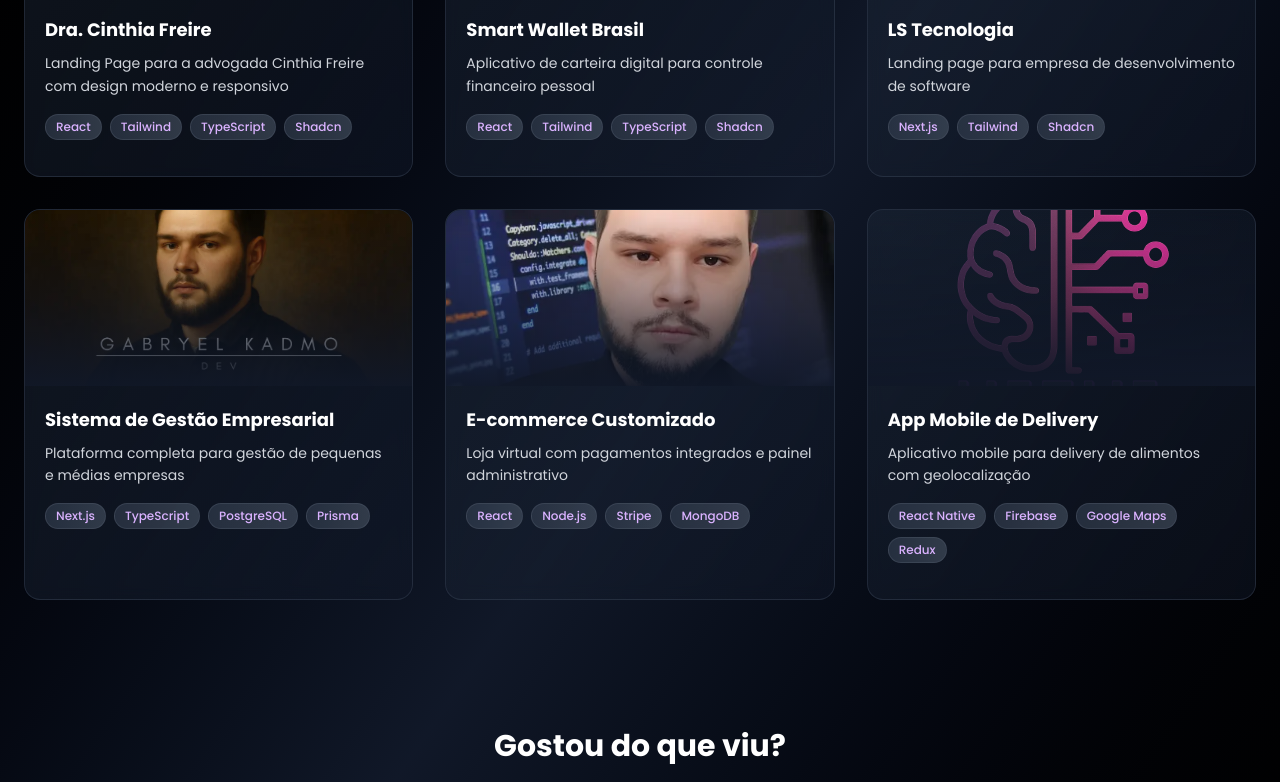
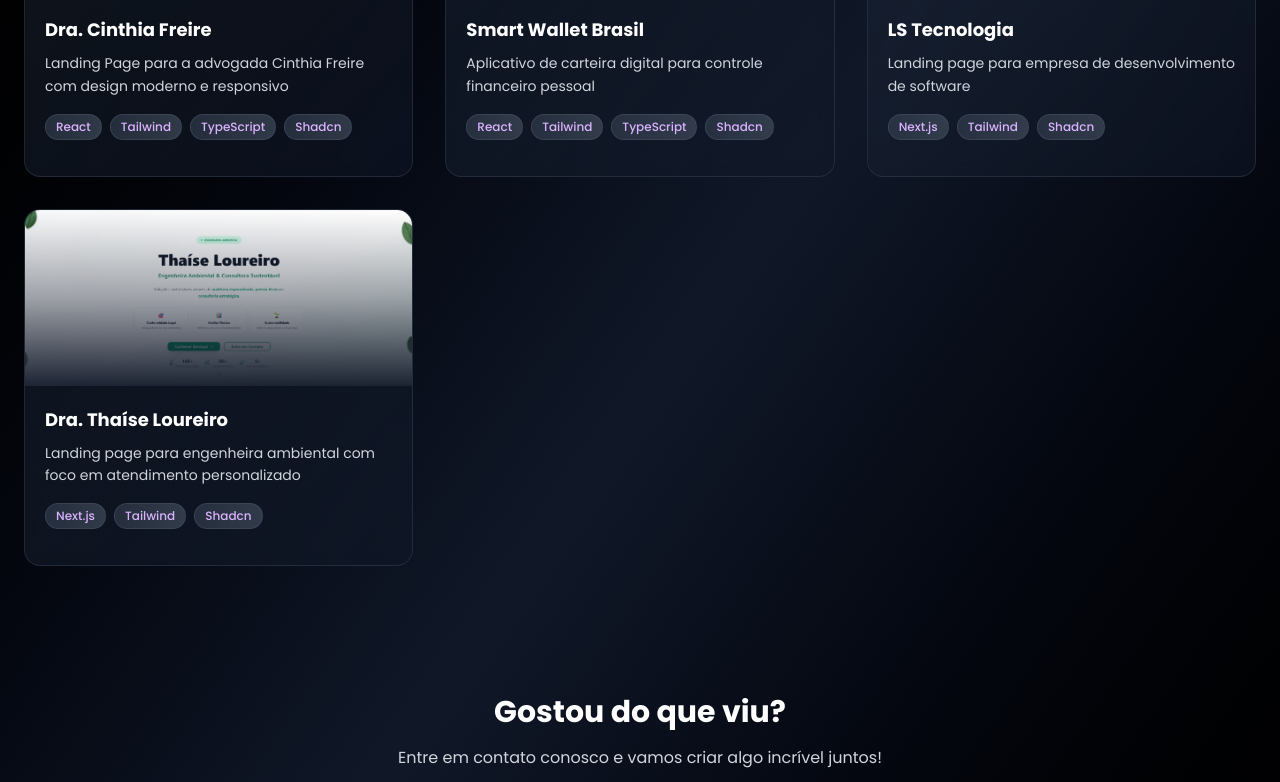
Before and after one commit to GabryelKadmo/kadmo-tech, a Next.js app: page /portfolio in a window 1280 px wide. Shown: the part 513-1295 px from the top of the page. Built offline with nearby package versions, Linux system fonts and the light colour scheme.

Commit message:
Refactor code structure for improved readability and maintainability

```diff
--- a/app/portfolio/page.tsx
+++ b/app/portfolio/page.tsx
@@ -30,28 +30,14 @@ export default function PortfolioPage() {
             image: "/LstecnologiaPreview.webp",
             link: "https://lstecnologia.com"
         },
-        // Adicionando mais projetos para demonstrar o portfólio completo
-        {
-            title: "Sistema de Gestão Empresarial",
-            description: "Plataforma completa para gestão de pequenas e médias empresas",
-            tags: ["Next.js", "TypeScript", "PostgreSQL", "Prisma"],
-            image: "/Kadmo-renascentismo.webp",
-            link: "#"
+         {
+            title: "Dra. Thaíse Loureiro",
+            description: "Landing page para engenheira ambiental com foco em atendimento personalizado",
+            tags: ["Next.js", "Tailwind", "Shadcn"],
+            image: "/ThaiseLoureiroPreview.png",
+            link: "https://thaise-loureiro.vercel.app"
         },
-        {
-            title: "E-commerce Customizado",
-            description: "Loja virtual com pagamentos integrados e painel administrativo",
-            tags: ["React", "Node.js", "Stripe", "MongoDB"],
-            image: "/heroKadmo.webp",
-            link: "#"
-        },
-        {
-            title: "App Mobile de Delivery",
-            description: "Aplicativo mobile para delivery de alimentos com geolocalização",
-            tags: ["React Native", "Firebase", "Google Maps", "Redux"],
-            image: "/LogoBrainKadmo.svg",
-            link: "#"
-        }
+
     ];
 
     return (
@@ -100,7 +86,7 @@ export default function PortfolioPage() {
                         Entre em contato conosco e vamos criar algo incrível juntos!
                     </p>
                     <Link href="/#contact">
-                        <Button size="lg" className="bg-gradient-to-r from-purple-600 to-pink-600 hover:from-purple-700 hover:to-pink-700">
+                        <Button size="lg" className="cursor-pointer bg-gradient-to-r from-purple-600 to-pink-600 hover:from-purple-700 hover:to-pink-700">
                             Fale Conosco
                         </Button>
                     </Link>
--- a/components/custom/Header.tsx
+++ b/components/custom/Header.tsx
@@ -102,7 +102,7 @@ export default function Header() {
                         <motion.div key={link.id} variants={item}>
                             <button
                                 onClick={() => scrollToSection(link.id)}
-                                className="relative group px-2 py-1 hover:text-white transition-colors duration-300"
+                                className="cursor-pointer relative group px-2 py-1 hover:text-white transition-colors duration-300"
                             >
                                 {link.label}
                                 <span className="absolute bottom-0 left-0 w-0 h-0.5 bg-gradient-to-r from-purple-400 to-pink-500 group-hover:w-full transition-all duration-300"></span>
--- a/components/custom/PortfolioSection.tsx
+++ b/components/custom/PortfolioSection.tsx
@@ -8,11 +8,11 @@ import { motion } from "motion/react";
 export function PortfolioSection() {
     const featuredProjects = [
         {
-            title: "Dra. Cinthia Freire",
-            description: "Landing Page profissional para advogada com design moderno e otimizado para conversões",
-            tags: ["React", "Tailwind", "TypeScript", "Shadcn"],
-            image: "/DraCinthiaPreview.webp",
-            link: "https://cinthia-freire.vercel.app/"
+            title: "Dra. Thaíse Loureiro",
+            description: "Landing page para engenheira ambiental com foco em atendimento personalizado",
+            tags: ["Next.js", "Tailwind", "Shadcn"],
+            image: "/ThaiseLoureiroPreview.png",
+            link: "https://thaise-loureiro.vercel.app"
         },
         {
             title: "Smart Wallet Brasil",
```
Also changed, not shown: public/ThaiseLoureiroPreview.png (added).
